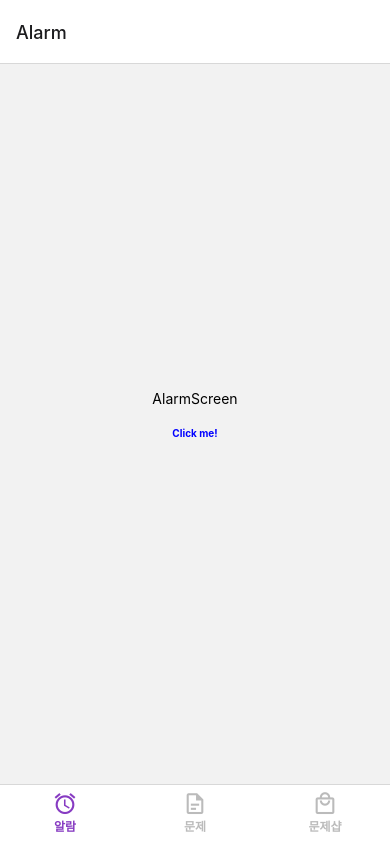
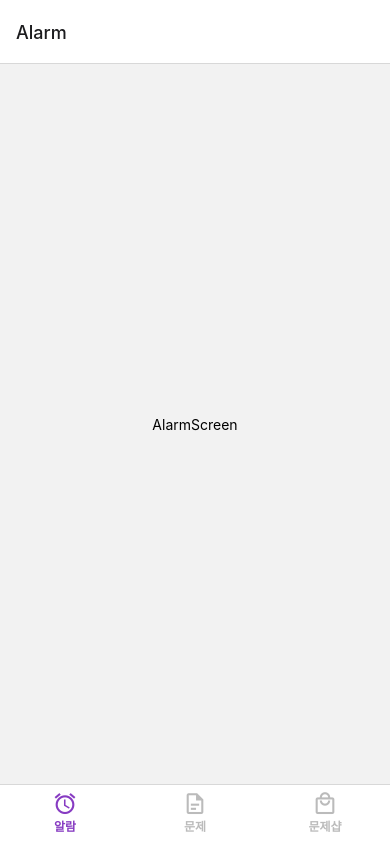
Before and after one commit to RN-Deep-Dive/Alarm, a React Native app: screen /Alarm in a window 390 px wide. Built offline with nearby package versions, Linux system fonts and the light colour scheme.

Commit message:
#3 feat:alarmscreen.tsx 리셋

```diff
--- a/src/screens/AlarmScreen.tsx
+++ b/src/screens/AlarmScreen.tsx
@@ -10,17 +10,12 @@ const Btn = styled.TouchableOpacity`
   align-items: center;
 `;
 
-const handleTextClick = () => {
-  Alert.alert('Text Clicked!', 'You clicked the text!');
-};
-
 const AlarmScreen: React.FC<NativeStackScreenProps<any, "AlarmScreen">> = ({
   navigation: { navigate },
 }) => {
   return (
     <Btn onPress={() => navigate("Stack", { screen: "Three" })}>
       <Text>AlarmScreen</Text>
-      <StyledText text="Click me!" fontSize={10} color="blue" isBold={true} onPress={handleTextClick}></StyledText>
     </Btn>
   );
 };
```
